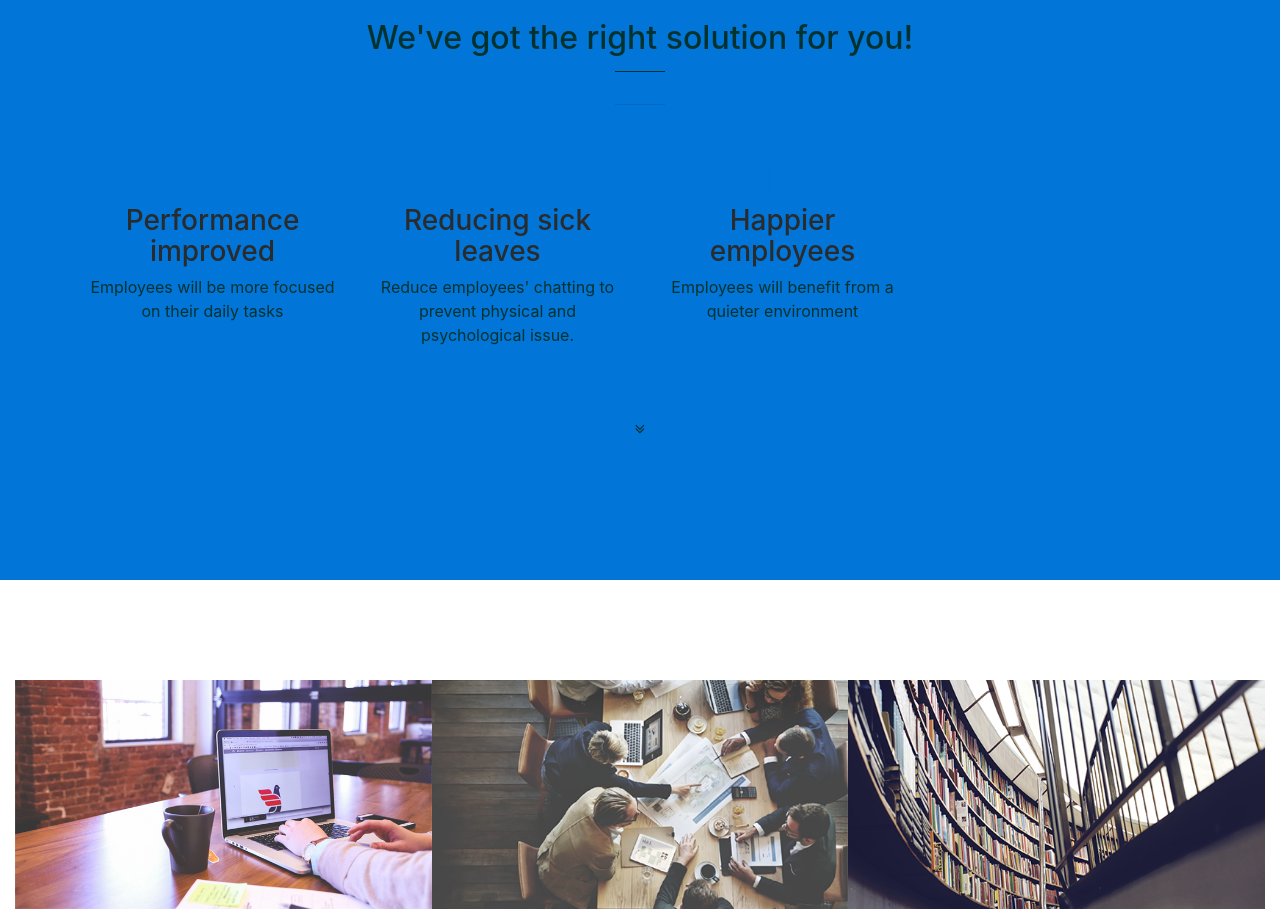
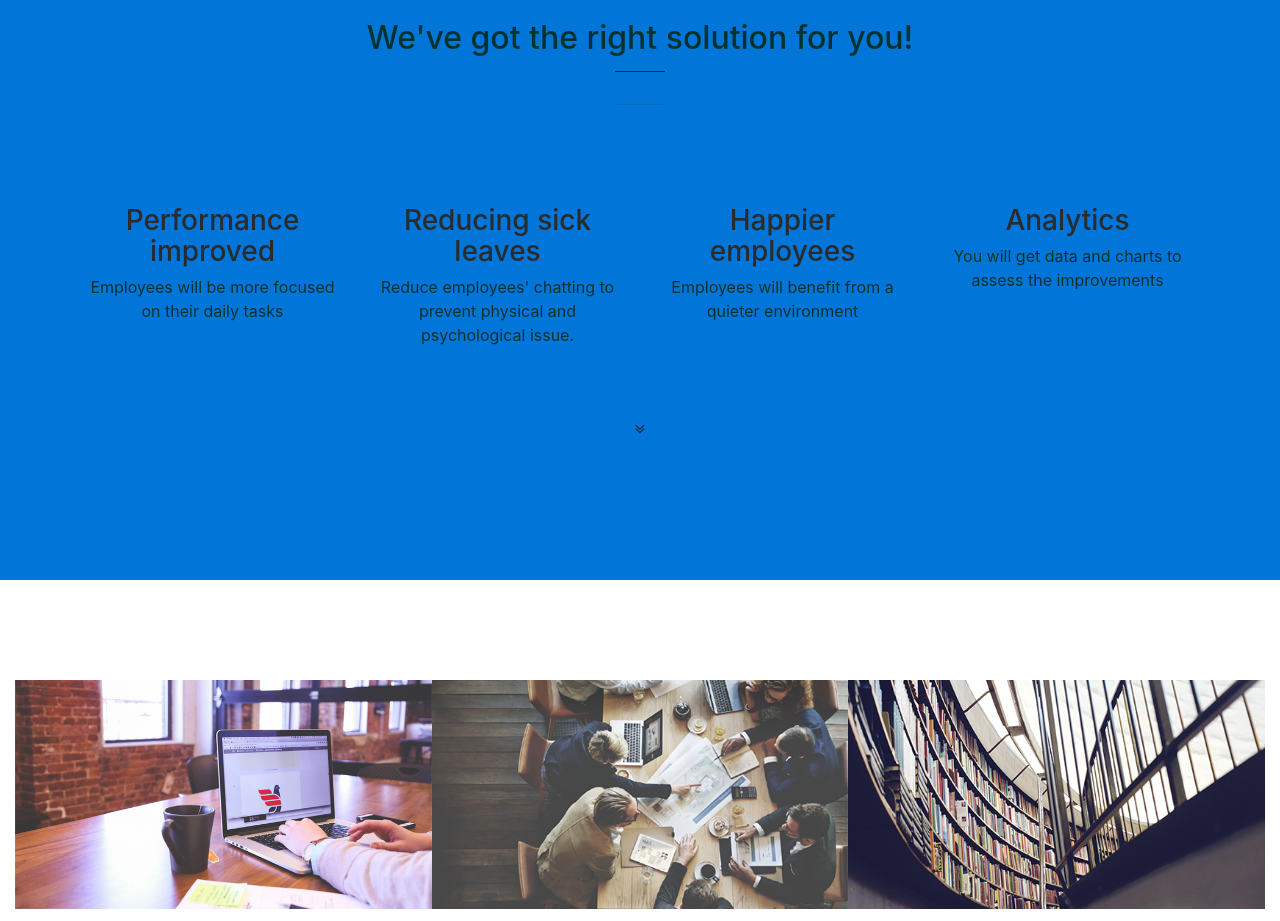
Before and after one commit to SenseLight1/SenseLight1.github.io, a website with bundled scripts: page index.html in a window 1280 px wide. Shown: the part 880-1801 px from the top of the page. Built offline with nearby package versions, Linux system fonts and the light colour scheme.

Commit message:
Sense Light website

```diff
--- a/index.html
+++ b/index.html
@@ -114,6 +114,14 @@
                         <p class="benefits">Employees will benefit from a quieter environment</p>
                          </div>
                 </div>
+
+                  <div class="col-lg-3 col-md-6 text-center">
+                    <div class="service-box">
+                        <i class="fa fa-4x fa fa-bar-chart text-primary sr-icons"></i>
+                        <h3>Analytics</h3>
+                        <p class="benefits">You will get data and charts to assess the improvements</p>
+                    </div>
+                </div>
             </div>
         </div>
                     <br><br>
```
